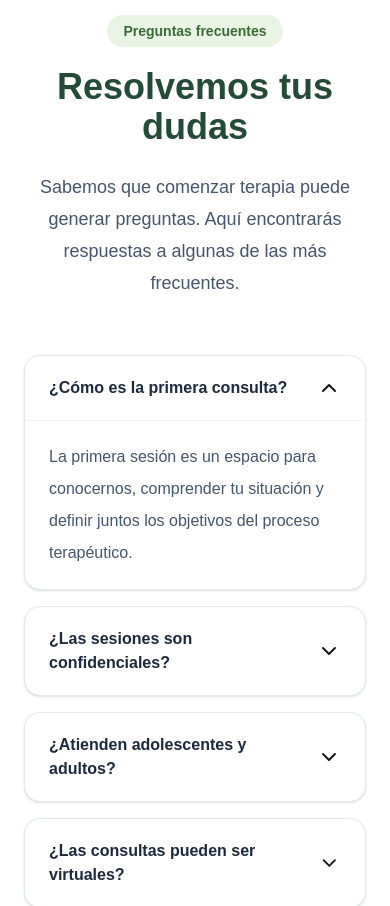
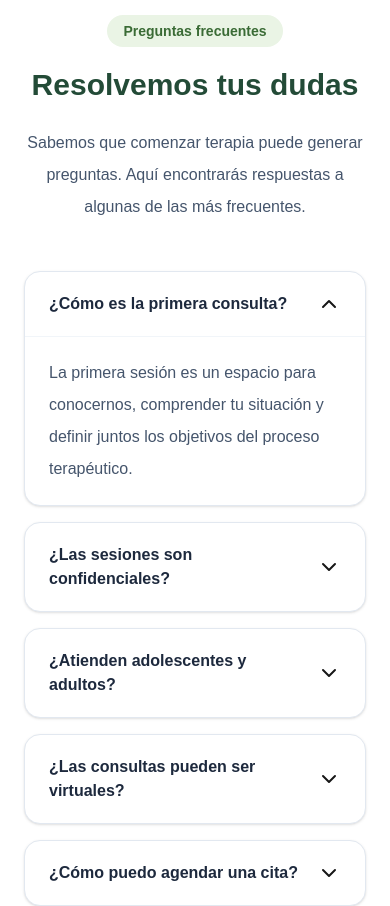
Before and after one commit to juanitoqueloco-cloud/cbei-web, a Next.js app: page /specialist in a window 390 px wide. Shown: the part 8740-9646 px from the top of the page. Built offline with nearby package versions, Linux system fonts and the light colour scheme.

Commit message:
fix: improve faq mobile layout

```diff
--- a/components/specialist/FAQ.tsx
+++ b/components/specialist/FAQ.tsx
@@ -2,6 +2,7 @@
 
 import { useState } from "react";
 import { ChevronDown } from "lucide-react";
+
 
 const faqs = [
   {
@@ -31,76 +32,128 @@ const faqs = [
   },
 ];
 
+
 export default function FAQ() {
+
   const [open, setOpen] = useState<number | null>(0);
+
 
   return (
     <section className="bg-white px-6 py-24">
 
+
       <div className="mx-auto max-w-4xl">
+
+
+        {/* Encabezado */}
 
         <div className="text-center">
 
+
           <span className="rounded-full bg-[#EAF4E5] px-4 py-2 text-sm font-semibold text-[#3A6B35]">
+
             Preguntas frecuentes
+
           </span>
 
-          <h2 className="mt-6 text-4xl font-bold text-[#234B37]">
+
+
+
+          <h2 className="mt-6 text-3xl font-bold text-[#234B37] sm:text-4xl">
+
             Resolvemos tus dudas
+
           </h2>
 
-          <p className="mx-auto mt-6 max-w-2xl text-lg leading-8 text-slate-600">
+
+
+
+          <p className="mx-auto mt-6 max-w-2xl text-base leading-8 text-slate-600 sm:text-lg">
+
             Sabemos que comenzar terapia puede generar preguntas.
             Aquí encontrarás respuestas a algunas de las más frecuentes.
+
           </p>
+
 
         </div>
 
-        <div className="mt-14 space-y-4">
+
+
+
+
+        {/* Preguntas */}
+
+
+        <div className="mt-12 space-y-4">
+
 
           {faqs.map((faq, index) => (
+
 
             <div
               key={faq.question}
               className="overflow-hidden rounded-2xl border border-slate-200 bg-white shadow-sm"
             >
 
+
+
               <button
                 onClick={() =>
                   setOpen(open === index ? null : index)
                 }
-                className="flex w-full items-center justify-between px-6 py-5 text-left"
+                className="flex w-full items-center justify-between gap-4 px-6 py-5 text-left"
               >
 
+
                 <span className="font-semibold text-slate-800">
+
                   {faq.question}
+
                 </span>
 
+
+
+
                 <ChevronDown
-                  className={`transition ${
+                  className={`shrink-0 transition ${
                     open === index ? "rotate-180" : ""
                   }`}
                 />
 
+
               </button>
+
+
+
+
 
               {open === index && (
 
-                <div className="border-t border-slate-100 px-6 py-5 text-slate-600 leading-8">
+
+                <div className="border-t border-slate-100 px-6 py-5 leading-8 text-slate-600">
 
                   {faq.answer}
 
                 </div>
 
+
               )}
+
+
 
             </div>
 
+
           ))}
+
 
         </div>
 
+
+
       </div>
+
 
     </section>
   );
```
